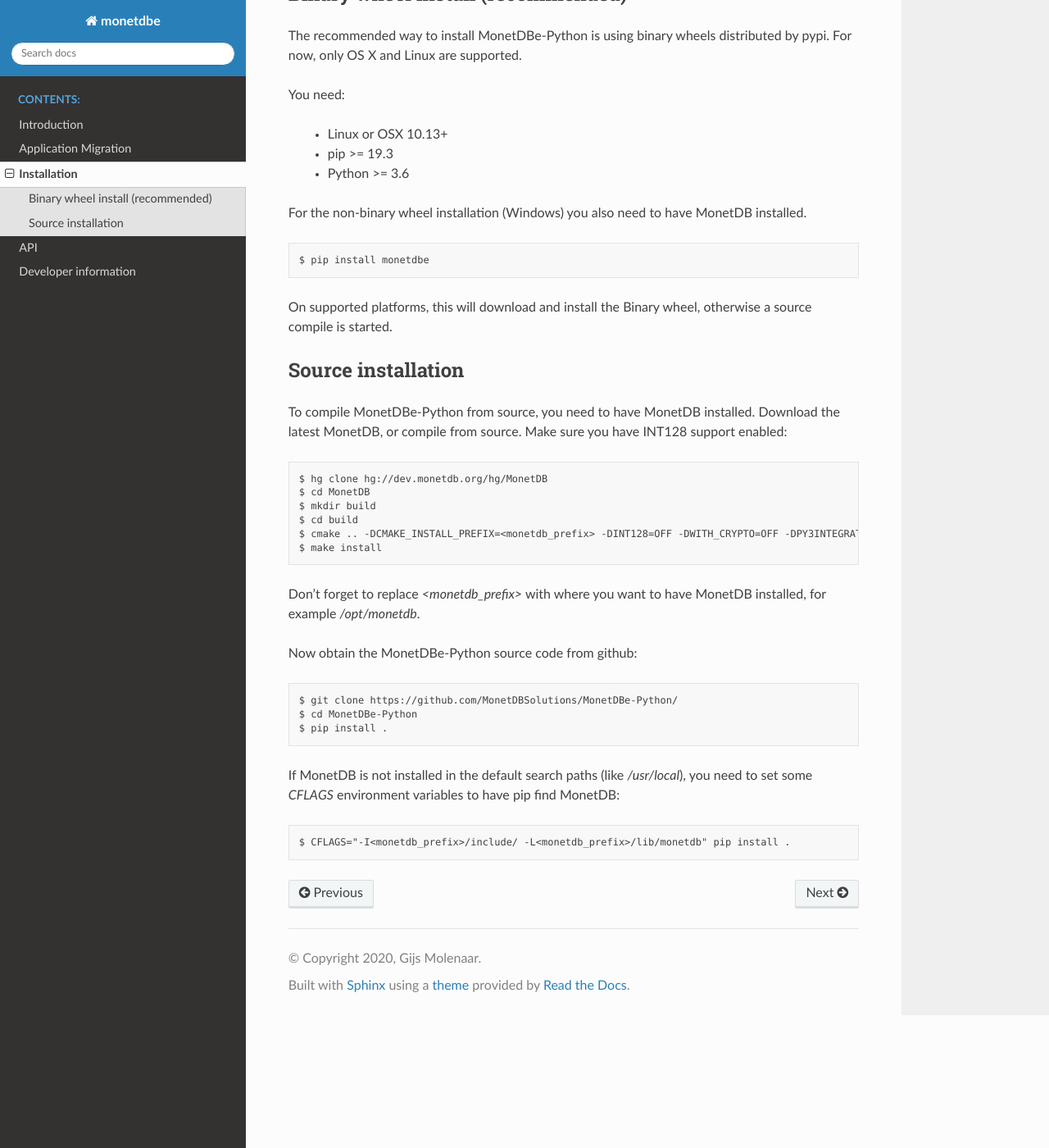
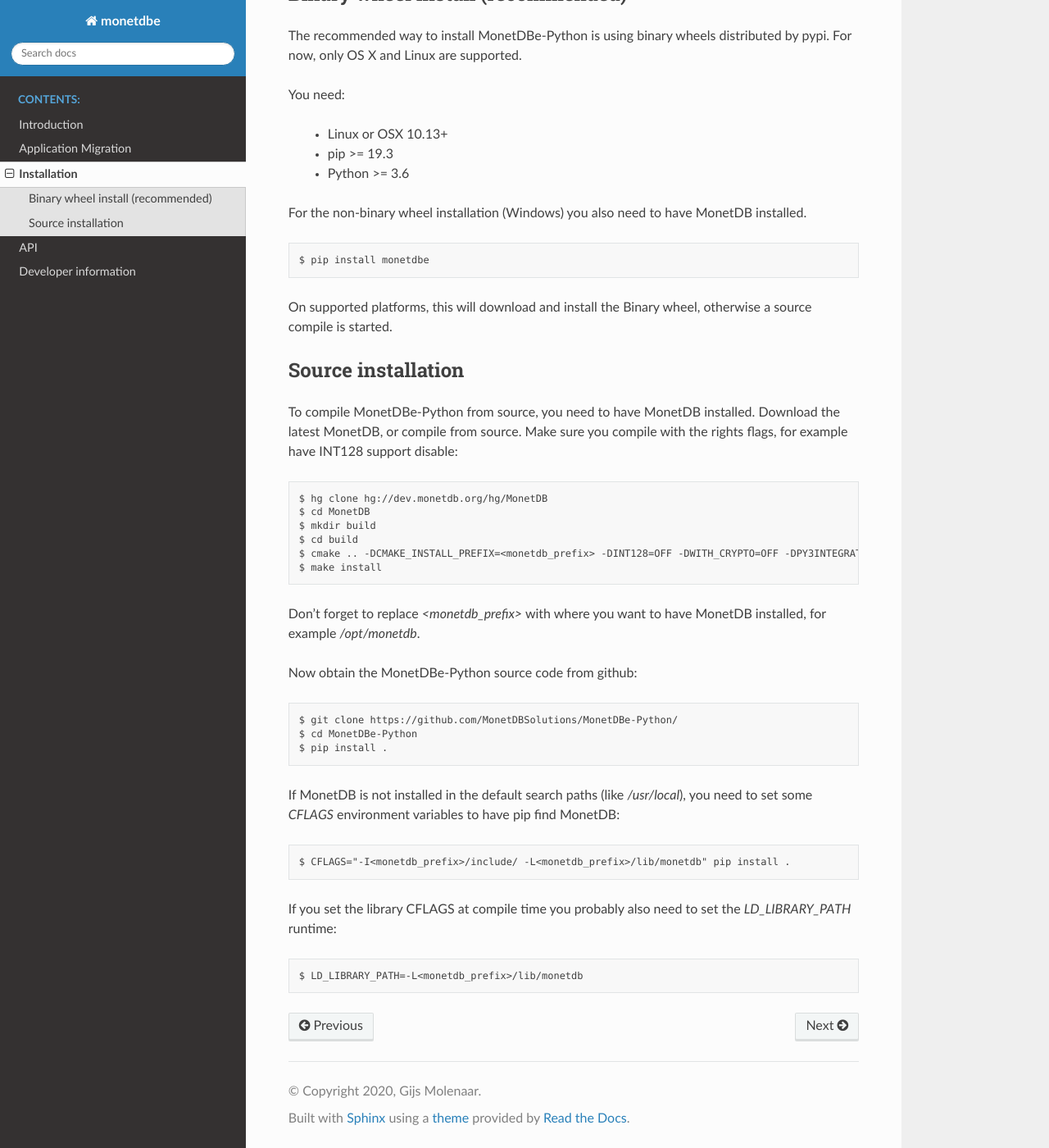
Before and after one commit to MonetDBSolutions/MonetDBe-Python, a Sphinx documentation site: the page built from doc/installation.rst, in a window 1280 px wide and 1400 px high, scrolled down 184 px. Shown: the whole window at 82% size. Built offline with Sphinx 7.4.7 and the Read the Docs theme 2.0.0, drawn with Linux system fonts in a browser that asks for light colours.

Commit message:
small steps

```diff
--- a/doc/installation.rst
+++ b/doc/installation.rst
@@ -27,7 +27,7 @@
 ===================
 
 To compile MonetDBe-Python from source, you need to have MonetDB installed. Download the latest MonetDB, or compile
-from source. Make sure you have INT128 support enabled:
+from source. Make sure you compile with the rights flags, for example have INT128 support disable:
 
 .. code-block::
 
@@ -56,3 +56,9 @@
 .. code-block::
 
     $ CFLAGS="-I<monetdb_prefix>/include/ -L<monetdb_prefix>/lib/monetdb" pip install .
+
+If you set the library CFLAGS at compile time you probably also need to set the `LD_LIBRARY_PATH` runtime:
+
+.. code-block::
+
+    $ LD_LIBRARY_PATH=-L<monetdb_prefix>/lib/monetdb
```
Also changed, not shown: 3 other files.
